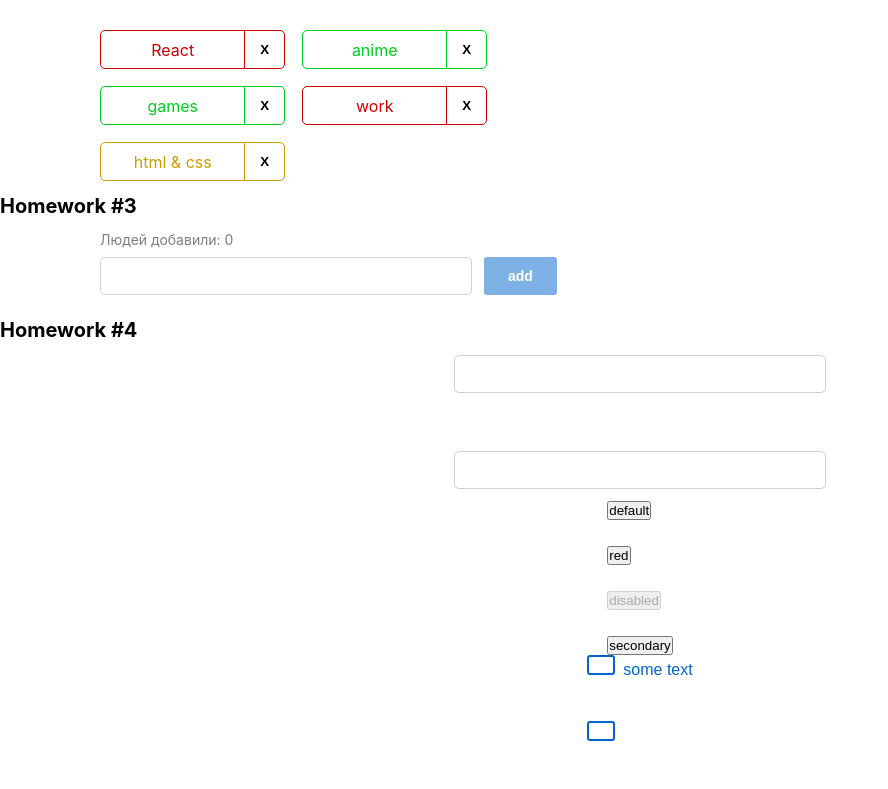
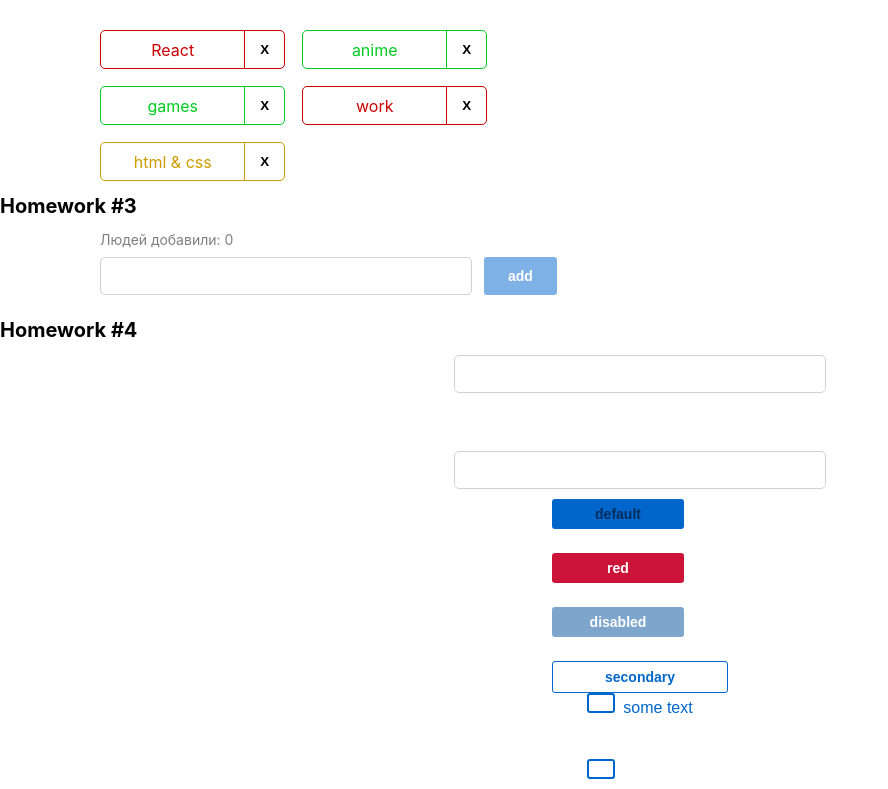
Before and after one commit to DaniyelGit/DZ-Incubator, a React (Create React App) app: page / in a window 1280 px wide. Shown: the part 435-1224 px from the top of the page, without its empty margins (0-888 px from the left). Before the commit the page ends 1186 px from the top, so only its background shows below. Built offline with nearby package versions, Linux system fonts and the light colour scheme.

Commit message:
HW4 -- added style for SuperButton ( SuperButton.tsx / SuperButton.module.css )

```diff
--- a/src/s2-homeworks/hw04/Stand.tsx
+++ b/src/s2-homeworks/hw04/Stand.tsx
@@ -1,5 +1,6 @@
 import React, { useState } from 'react'
 import s from './Stand.module.css'
+import b from './common/c2-SuperButton/SuperButton.module.css'
 import SuperInputText from './common/c1-SuperInputText/SuperInputText'
 import SuperCheckbox from './common/c3-SuperCheckbox/SuperCheckbox'
 import SuperButton from './common/c2-SuperButton/SuperButton'
@@ -36,7 +37,6 @@ const Stand = () => {
                             )
                             setValue('')
                         }}
-                        spanClassName={s.test}
                     />
                 </div>
             </div>
@@ -44,7 +44,7 @@ const Stand = () => {
             <div className={s.buttons}>
                 {/*обычная кнопка:*/}
                 <div>
-                    <SuperButton id={'hw4-super-button-default'}>
+                    <SuperButton id={'hw4-super-button-default'} className={b.default}>
                         default
                     </SuperButton>
                 </div>
--- a/src/s2-homeworks/hw04/common/c2-SuperButton/SuperButton.module.css
+++ b/src/s2-homeworks/hw04/common/c2-SuperButton/SuperButton.module.css
@@ -1,35 +1,62 @@
 .button {
+    padding: 5px 0 5px;
+    width: 132px;
+    border-radius: 3px;
+    border: none;
+    color: #fff;
+    font-weight: 600;
+    font-size: 14px;
+    line-height: 20px;
+    background-color: #fff;
+    cursor: pointer;
+    transition: all .2s;
 }
 
 .disabled {
+    background-color: #004D99;
+    opacity: .5;
 }
 
 .secondary {
+    width: 176px;
+    border: 1px solid #0066CC;
+    color: #0066CC;
 }
 
 .default {
+    background-color: #0066CC;
+    color: #002E5C;
 }
 
 .red {
+    background-color: #CC1439;
 }
 
 .default:hover {
+    background-color: #0080FF;
+    color: #fff;
 }
 
 .red:hover {
+    background-color: #FF1A47;
 }
 
 .secondary:hover {
+    background: #E5F0FA;
 }
 
 
 .default:active {
+    background: #0059B3;
+    color: #fff;
 }
 
 .secondary:active {
+    background-color: #C9E5FF;
 }
 
 .red:active {
+    background-color: #B31232;
 }
 
 .button:disabled {
--- a/src/s2-homeworks/hw04/common/c2-SuperButton/SuperButton.tsx
+++ b/src/s2-homeworks/hw04/common/c2-SuperButton/SuperButton.tsx
@@ -18,11 +18,15 @@ const SuperButton: React.FC<SuperButtonPropsType> = (
    }
 ) => {
    const finalClassName = s.button
-        // + (disabled
-        //         ? ...
-        //         : xType === 'red'
-        //             ? ...
-        + (className ? ' ' + className : '') // задачка на смешивание классов
+      + (disabled
+            ? ' ' + s.disabled
+            : xType === 'red'
+               ? ' ' + s.red
+               : xType === 'secondary'
+                  ? ' ' + s.secondary
+                  : ''
+                  + (className ? ' ' + className : '') // смешивание класов
+      );
 
    return (
       <button
```
Lines whose indentation alone changed are shown as unchanged.
